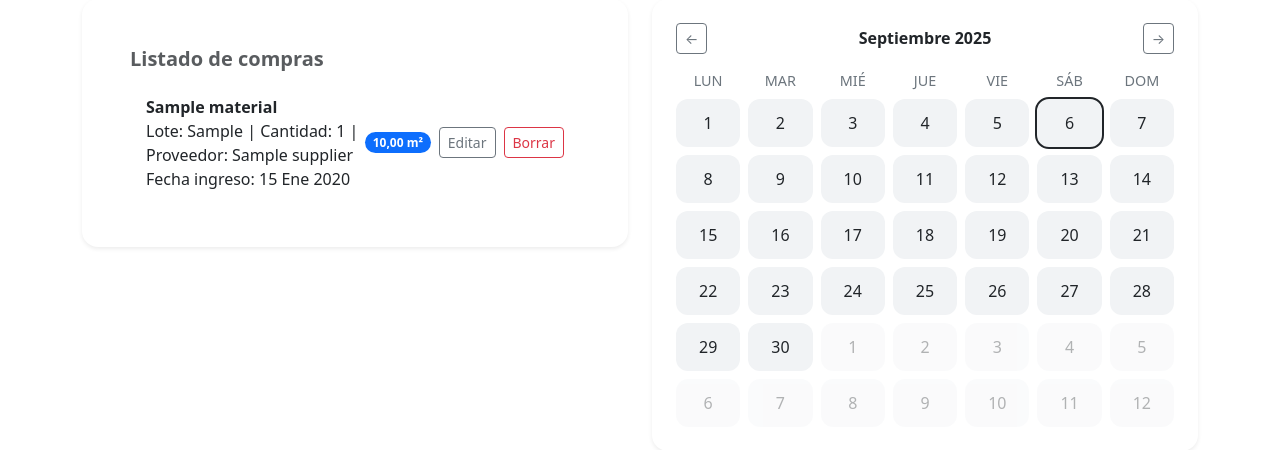
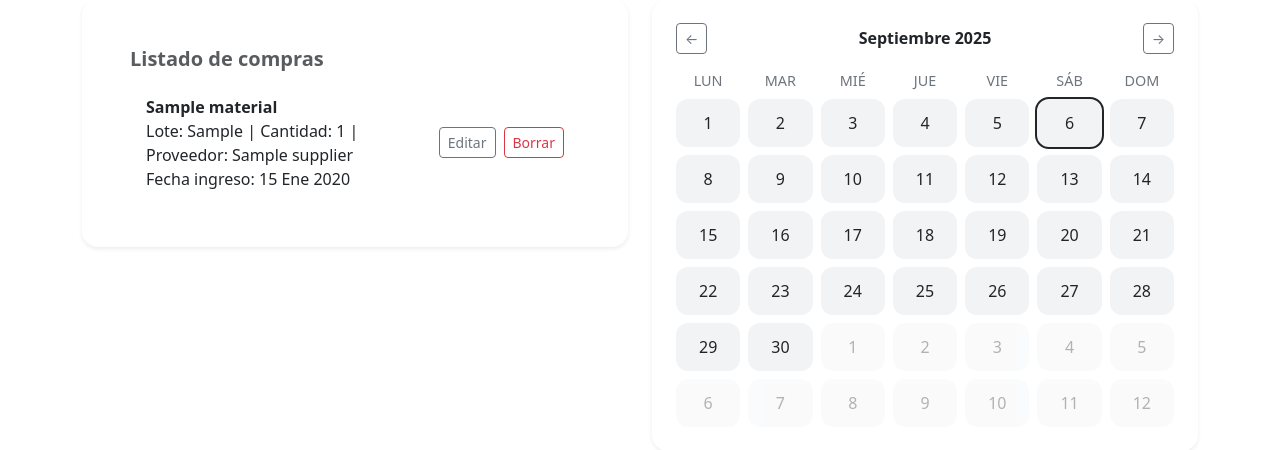
Before and after one commit to Isa-Idarraga/Inclusive-Budget, a Django app: page /projects/1/tablero/ in a window 1280 px wide. Shown: the part 379-829 px from the top of the page. Run offline with Django 5.2, Linux system fonts and the light colour scheme; a user stored in the database is signed in; tables that the repository leaves empty hold one stand-in row (values such as "Sample post"); parts of the project's set-up code (start-up, migrations or seed data) failed here and were passed over.

Commit message:
ChatBot prueba 1

```diff
--- a/templates/projects/project_board.html
+++ b/templates/projects/project_board.html
@@ -80,9 +80,6 @@
                     Fecha ingreso: {{ entrada.fecha_ingreso|date:"d M Y" }}
                   </div>
                   <div class="d-flex align-items-center gap-2">
-                    <span class="badge bg-primary rounded-pill">
-                      {{ entrada.stock_proyecto|default:"0"|floatformat:2 }} m²
-                    </span>
                     <a href="{% url 'projects:editar_entrada_material' entrada.id %}" class="btn btn-sm btn-outline-secondary">Editar</a>
 
                     <!-- Botón que abre modal -->
```
